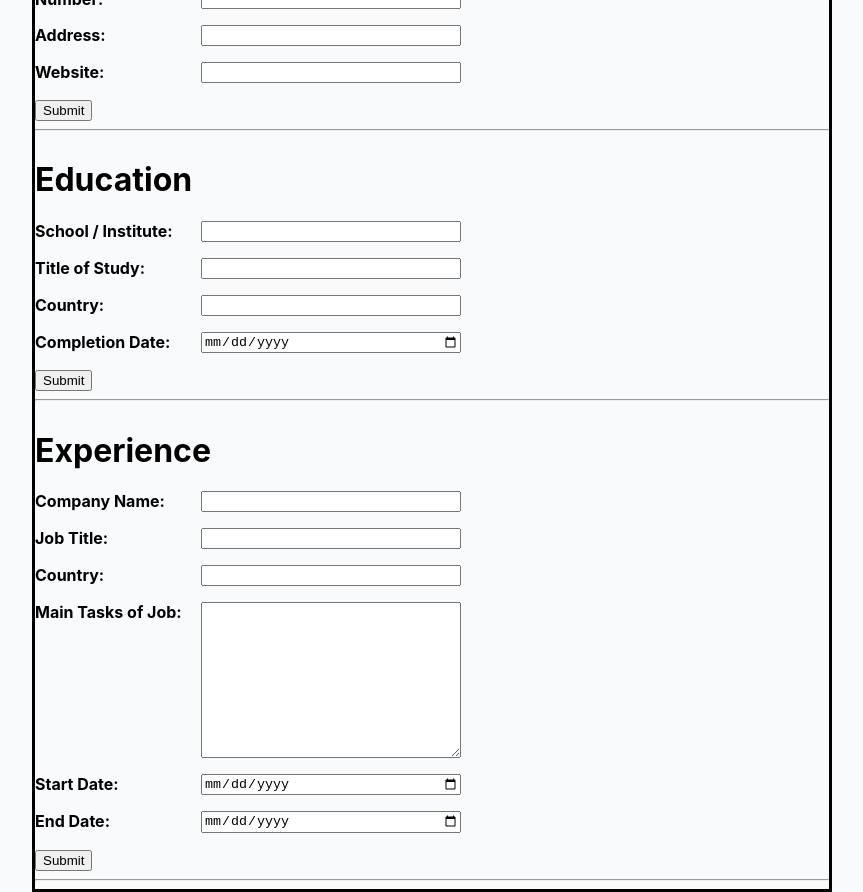
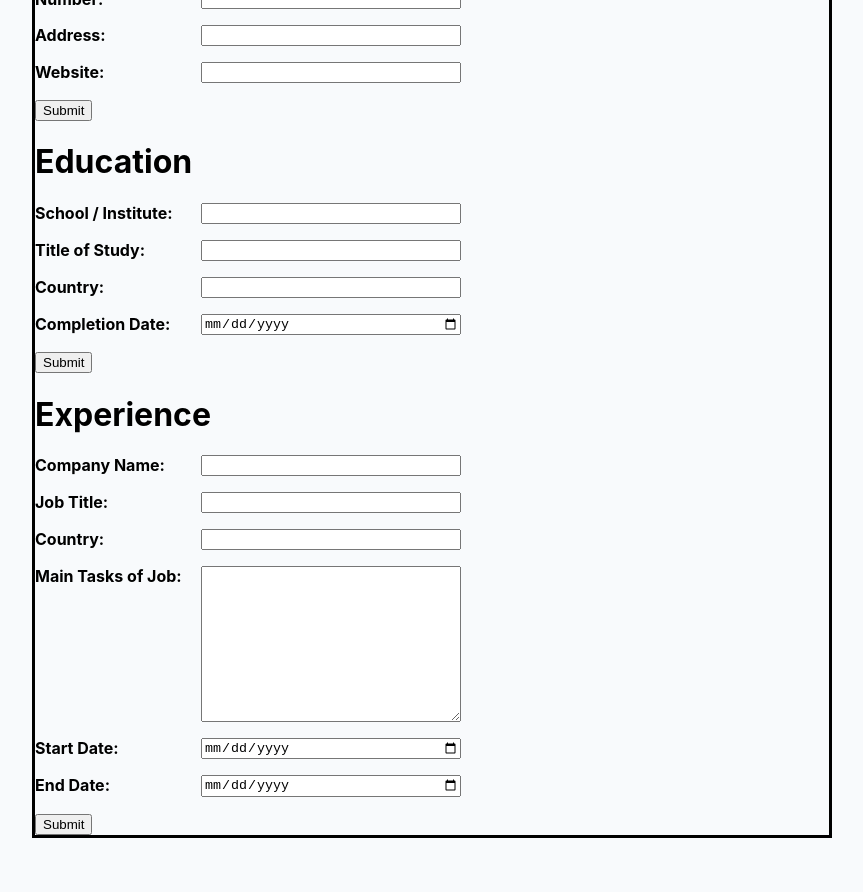
Before and after one commit to EmbryonicDev/cv-application, a React (Create React App) app: page / in a window 1280 px wide. Shown: the part 400-1292 px from the top of the page, without its empty margins (208-1071 px from the left). After the commit the page ends 1238 px from the top, so only its background shows below. Built offline with nearby package versions, Linux system fonts and the light colour scheme; the HTML template or start-up script is replaced by a standard one.

Commit message:
Remove <hr> from all form components

```diff
--- a/src/Components/EducationForm.js
+++ b/src/Components/EducationForm.js
@@ -51,7 +51,6 @@ export default function EducationForm(props) {
           Submit
         </button>
       </form>
-      <hr />
     </div>
   )
 }
--- a/src/Components/ExperienceForm.js
+++ b/src/Components/ExperienceForm.js
@@ -71,7 +71,6 @@ export default function ExperienceForm(props) {
           Submit
         </button>
       </form>
-      <hr />
     </div>
   )
 }
--- a/src/Components/PersonalForm.js
+++ b/src/Components/PersonalForm.js
@@ -84,7 +84,6 @@ export default function PersonalForm(props) {
         <button className="submitBtn" type="submit">
           Submit
         </button>
-        <hr />
       </form>
     </div>
   );
```
